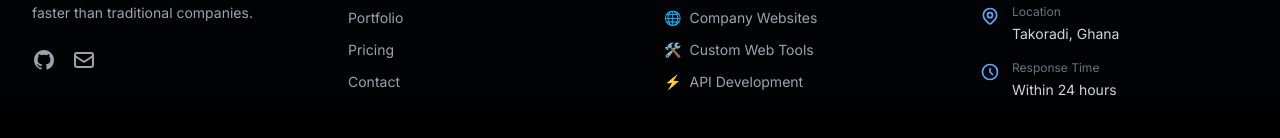
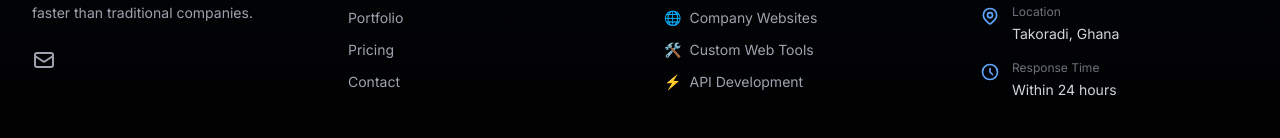
Before and after one commit to FyliaCare/MicroAI, a Next.js app: page / in a window 1280 px wide. Shown: the part 2975-3113 px from the top of the page. Built offline with nearby package versions, Linux system fonts and the light colour scheme.

Commit message:
Remove GitHub link from footer

```diff
--- a/src/components/layout/Footer.tsx
+++ b/src/components/layout/Footer.tsx
@@ -24,17 +24,6 @@
 
               {/* Social Links */}
               <div className="flex space-x-4 pt-2">
-                <a
-                  href="https://github.com/FyliaCare"
-                  target="_blank"
-                  rel="noopener noreferrer"
-                  className="text-gray-400 hover:text-blue-400 transition-colors"
-                  aria-label="GitHub"
-                >
-                  <svg className="w-6 h-6" fill="currentColor" viewBox="0 0 24 24">
-                    <path fillRule="evenodd" d="M12 2C6.477 2 2 6.484 2 12.017c0 4.425 2.865 8.18 6.839 9.504.5.092.682-.217.682-.483 0-.237-.008-.868-.013-1.703-2.782.605-3.369-1.343-3.369-1.343-.454-1.158-1.11-1.466-1.11-1.466-.908-.62.069-.608.069-.608 1.003.07 1.531 1.032 1.531 1.032.892 1.53 2.341 1.088 2.91.832.092-.647.35-1.088.636-1.338-2.22-.253-4.555-1.113-4.555-4.951 0-1.093.39-1.988 1.029-2.688-.103-.253-.446-1.272.098-2.65 0 0 .84-.27 2.75 1.026A9.564 9.564 0 0112 6.844c.85.004 1.705.115 2.504.337 1.909-1.296 2.747-1.027 2.747-1.027.546 1.379.202 2.398.1 2.651.64.7 1.028 1.595 1.028 2.688 0 3.848-2.339 4.695-4.566 4.943.359.309.678.92.678 1.855 0 1.338-.012 2.419-.012 2.747 0 .268.18.58.688.482A10.019 10.019 0 0022 12.017C22 6.484 17.522 2 12 2z" clipRule="evenodd" />
-                  </svg>
-                </a>
                 <a
                   href="mailto:microailabs@outlook.com"
                   className="text-gray-400 hover:text-blue-400 transition-colors"
```
